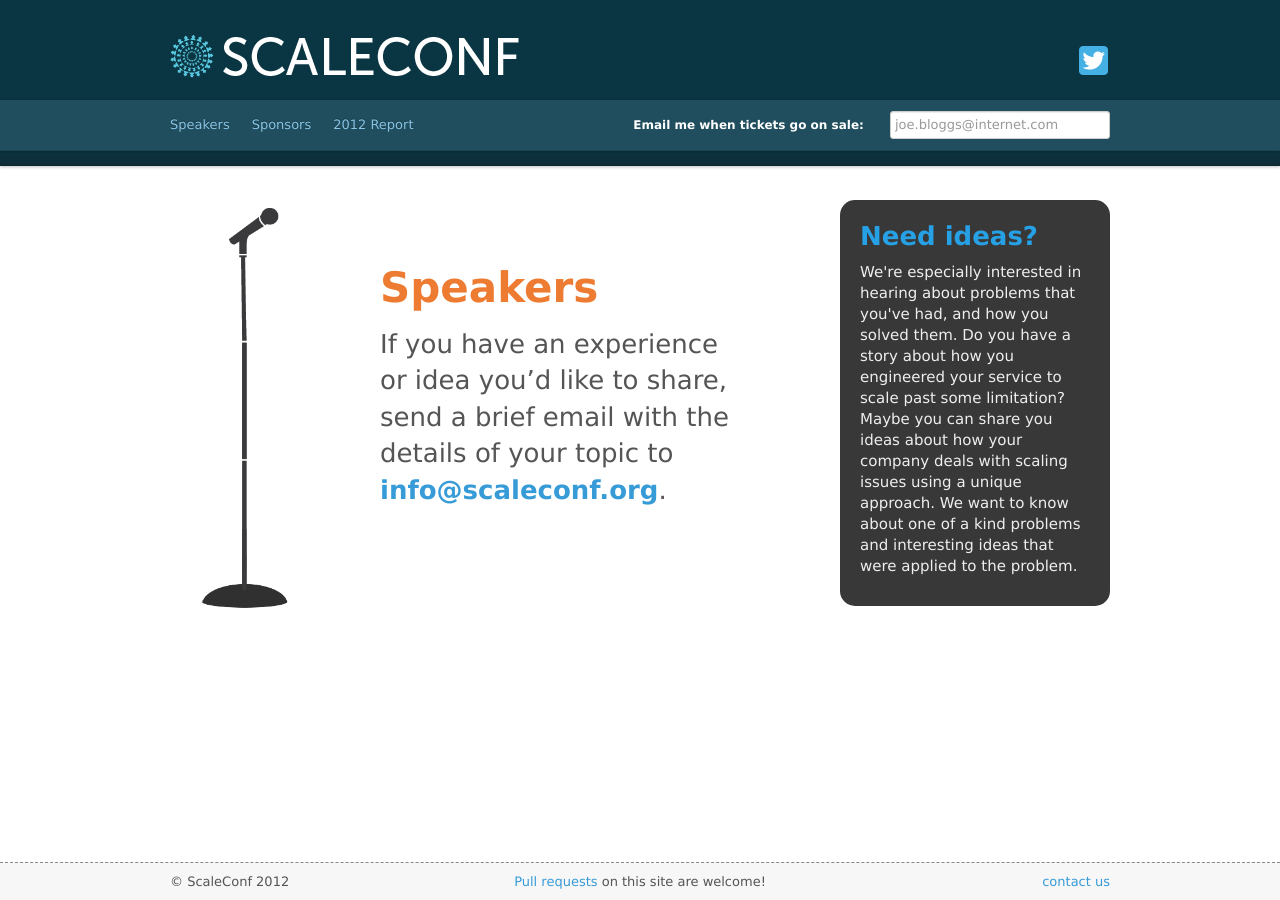
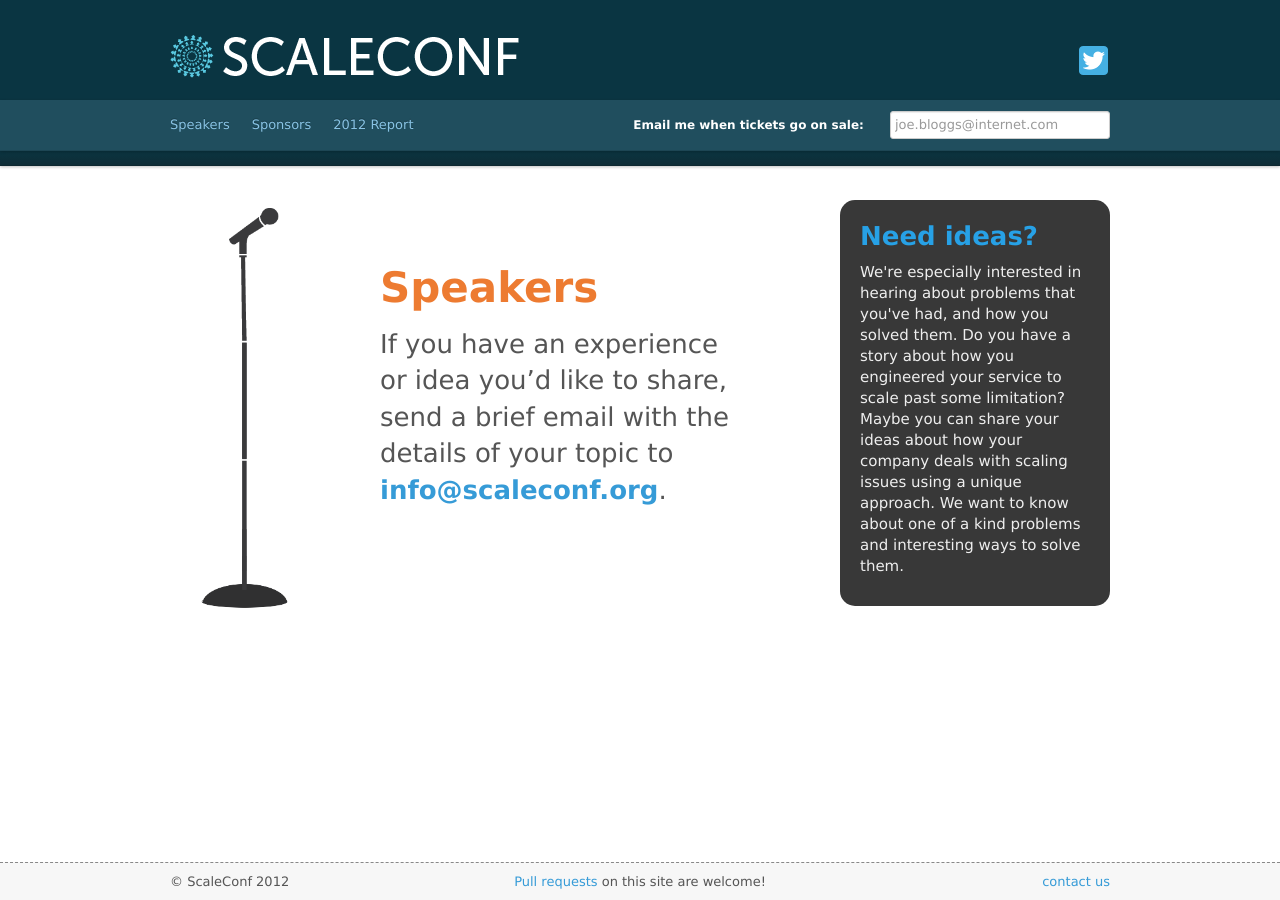
Before and after one commit to scaleconf/scaleconf.github.com, a Jekyll site: the page built from tell-a-story.html, in a window 1280 px wide. Built offline with Jekyll 4.4.1, drawn with Linux system fonts in a browser that asks for light colours; Markdown is read by kramdown in place of the engine named in the settings.

Commit message:
you -> your, remove repetition of 'ideas'

```diff
--- a/tell-a-story.html
+++ b/tell-a-story.html
@@ -26,8 +26,8 @@
                 <p style='color:#eee; font-size:15px;line-height:1.4em; padding-top:10px; '>
                     We're especially interested in hearing about problems that you've had, and how you solved them.
                     Do you have a story about how you engineered your service to scale past some limitation?
-                    Maybe you can share you ideas about how your company deals with scaling issues using a unique approach.
-                    We want to know about one of a kind problems and interesting ideas that were applied to the problem.
+                    Maybe you can share your ideas about how your company deals with scaling issues using a unique approach.
+                    We want to know about one of a kind problems and interesting ways to solve them.
                 </p>
             </div>
         </div>
```
